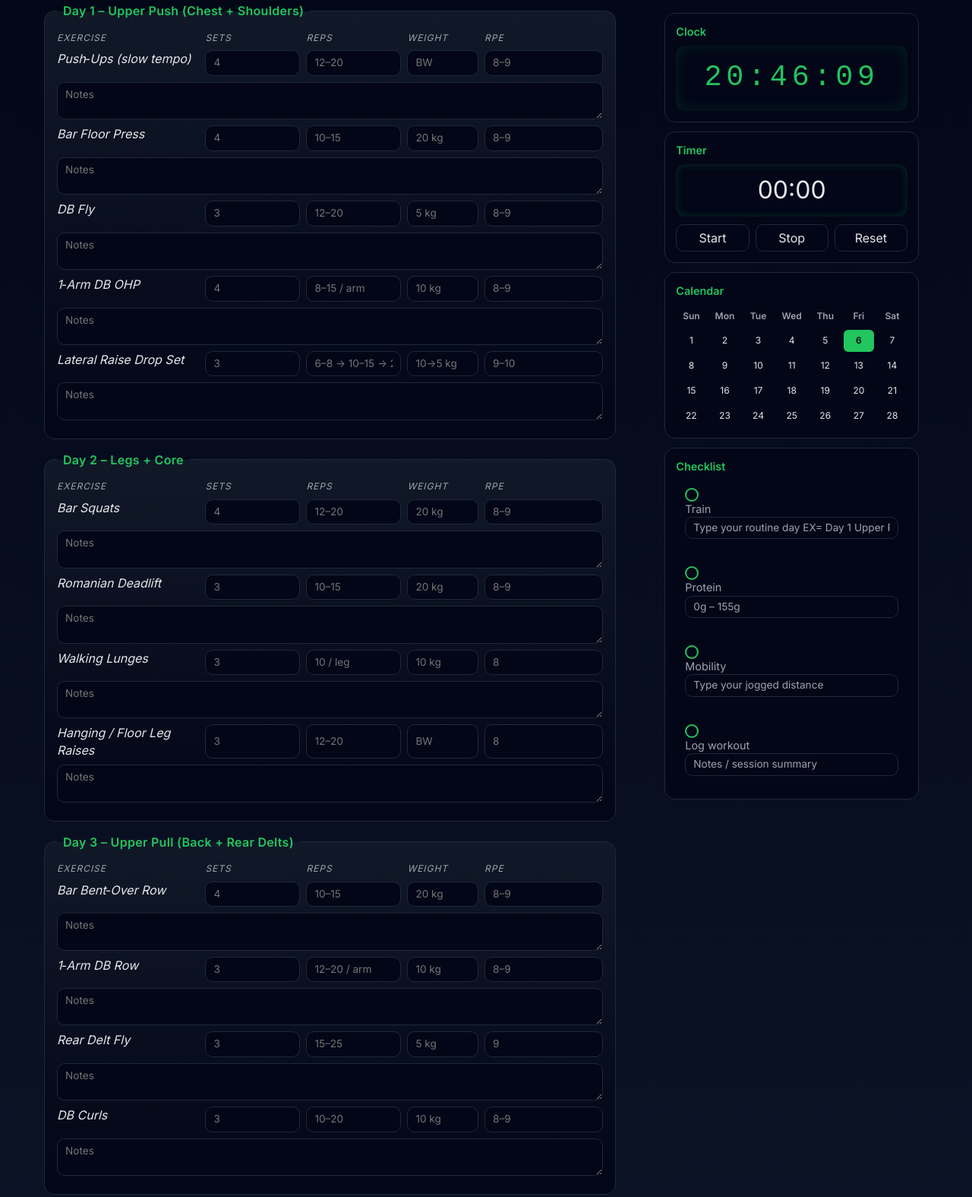
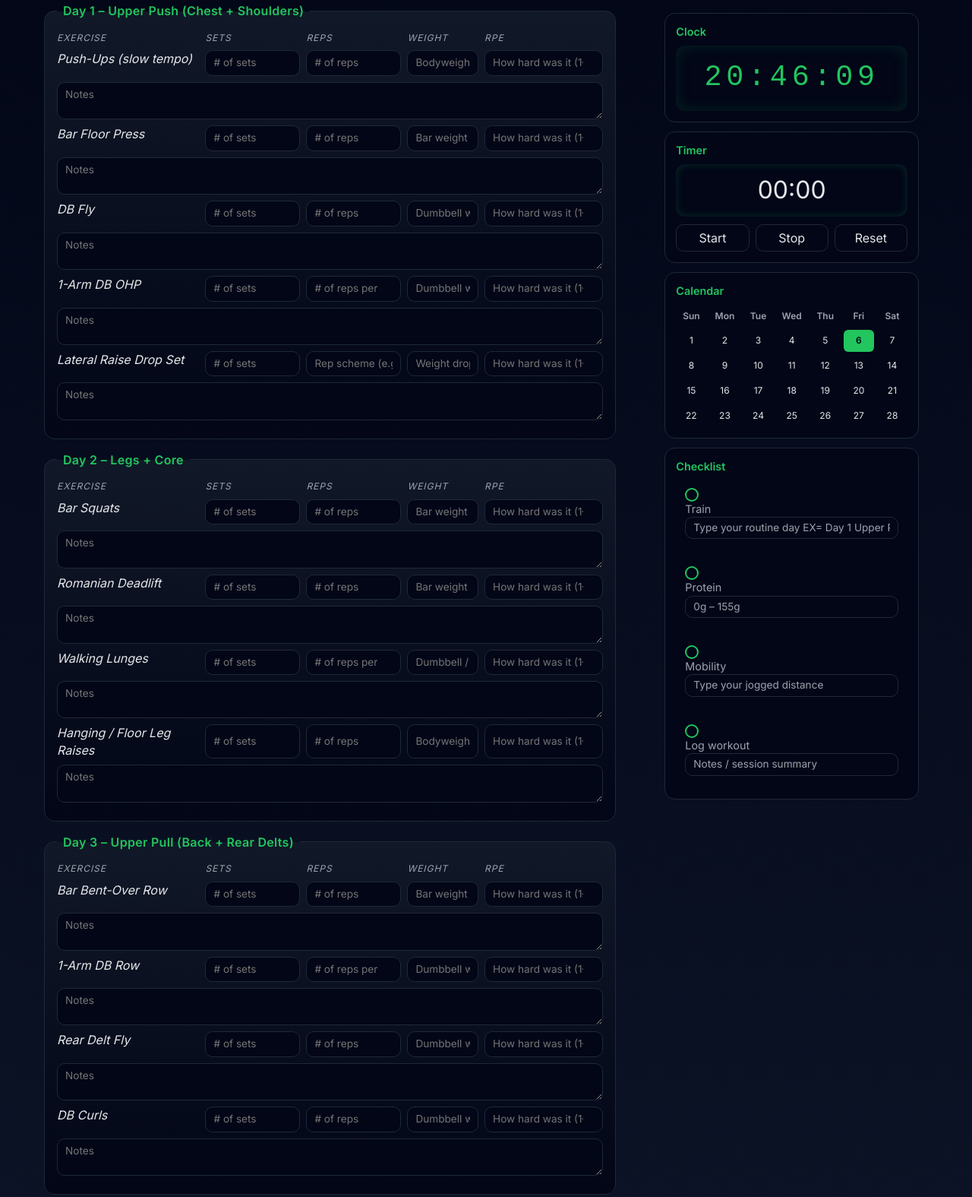
Before and after one commit to AndrewArocha/Workout-tracker, a plain HTML site: page index.html in a window 1280 px wide. Shown: the part 127-1702 px from the top of the page at 76% size. Drawn offline with Linux system fonts and the light colour scheme.

Commit message:
Refactor exercise sections for clarity and input types

```diff
--- a/index.html
+++ b/index.html
@@ -22,54 +22,56 @@
 <main class="main-column">
 
   <!-- DAY 1 -->
+  <!-- DAY 1 -->
 <fieldset>
   <legend>Day 1 – Upper Push (Chest + Shoulders)</legend>
+
   <div class="exercise header">
     <div>Exercise</div><div>Sets</div><div>Reps</div><div>Weight</div><div>RPE</div>
   </div>
 
   <div class="exercise">
-      <div>Push‑Ups (slow tempo)</div>
-      <input placeholder="4" />
-      <input placeholder="12–20" />
-      <input placeholder="BW" />
-      <input placeholder="8–9" />
+    <div>Push-Ups (slow tempo)</div>
+    <input type="number" min="1" placeholder="# of sets" />
+    <input type="number" min="1" placeholder="# of reps" />
+    <input type="text" placeholder="Bodyweight" />
+    <input type="number" min="1" max="10" step="0.5" placeholder="How hard was it (1–10)" />
     <textarea class="notes" placeholder="Notes"></textarea>
   </div>
 
   <div class="exercise">
     <div>Bar Floor Press</div>
-      <input placeholder="4" />
-      <input placeholder="10–15" />
-      <input placeholder="20 kg" />
-      <input placeholder="8–9" />
+    <input type="number" min="1" placeholder="# of sets" />
+    <input type="number" min="1" placeholder="# of reps" />
+    <input type="text" placeholder="Bar weight" />
+    <input type="number" min="1" max="10" step="0.5" placeholder="How hard was it (1–10)" />
     <textarea class="notes" placeholder="Notes"></textarea>
   </div>
 
   <div class="exercise">
     <div>DB Fly</div>
-      <input placeholder="3" />
-      <input placeholder="12–20" />
-      <input placeholder="5 kg" />
-      <input placeholder="8–9" />
+    <input type="number" min="1" placeholder="# of sets" />
+    <input type="number" min="1" placeholder="# of reps" />
+    <input type="text" placeholder="Dumbbell weight" />
+    <input type="number" min="1" max="10" step="0.5" placeholder="How hard was it (1–10)" />
     <textarea class="notes" placeholder="Notes"></textarea>
   </div>
 
   <div class="exercise">
-      <div>1‑Arm DB OHP</div>
-      <input placeholder="4" />
-      <input placeholder="8–15 / arm" />
-      <input placeholder="10 kg" />
-      <input placeholder="8–9" />
+    <div>1-Arm DB OHP</div>
+    <input type="number" min="1" placeholder="# of sets" />
+    <input type="number" min="1" placeholder="# of reps per arm" />
+    <input type="text" placeholder="Dumbbell weight" />
+    <input type="number" min="1" max="10" step="0.5" placeholder="How hard was it (1–10)" />
     <textarea class="notes" placeholder="Notes"></textarea>
   </div>
 
   <div class="exercise">
     <div>Lateral Raise Drop Set</div>
-      <input placeholder="3" />
-      <input placeholder="6–8 → 10–15 → 20" />
-      <input placeholder="10→5 kg" />
-      <input placeholder="9–10" />
+    <input type="number" min="1" placeholder="# of sets" />
+    <input type="text" placeholder="Rep scheme (e.g. 6–8 → 10–15)" />
+    <input type="text" placeholder="Weight drops used" />
+    <input type="number" min="1" max="10" step="0.5" placeholder="How hard was it (1–10)" />
     <textarea class="notes" placeholder="Notes"></textarea>
   </div>
 </fieldset>
@@ -77,43 +79,44 @@
 <!-- DAY 2 -->
 <fieldset>
   <legend>Day 2 – Legs + Core</legend>
+
   <div class="exercise header">
     <div>Exercise</div><div>Sets</div><div>Reps</div><div>Weight</div><div>RPE</div>
   </div>
 
   <div class="exercise">
     <div>Bar Squats</div>
-      <input placeholder="4" />
-      <input placeholder="12–20" />
-      <input placeholder="20 kg" />
-      <input placeholder="8–9" />
+    <input type="number" min="1" placeholder="# of sets" />
+    <input type="number" min="1" placeholder="# of reps" />
+    <input type="text" placeholder="Bar weight" />
+    <input type="number" min="1" max="10" step="0.5" placeholder="How hard was it (1–10)" />
     <textarea class="notes" placeholder="Notes"></textarea>
   </div>
 
   <div class="exercise">
     <div>Romanian Deadlift</div>
-      <input placeholder="3" />
-      <input placeholder="10–15" />
-      <input placeholder="20 kg" />
-      <input placeholder="8–9" />
+    <input type="number" min="1" placeholder="# of sets" />
+    <input type="number" min="1" placeholder="# of reps" />
+    <input type="text" placeholder="Bar weight" />
+    <input type="number" min="1" max="10" step="0.5" placeholder="How hard was it (1–10)" />
     <textarea class="notes" placeholder="Notes"></textarea>
   </div>
 
   <div class="exercise">
     <div>Walking Lunges</div>
-      <input placeholder="3" />
-      <input placeholder="10 / leg" />
-      <input placeholder="10 kg" />
-      <input placeholder="8" />
+    <input type="number" min="1" placeholder="# of sets" />
+    <input type="number" min="1" placeholder="# of reps per leg" />
+    <input type="text" placeholder="Dumbbell / bar weight" />
+    <input type="number" min="1" max="10" step="0.5" placeholder="How hard was it (1–10)" />
     <textarea class="notes" placeholder="Notes"></textarea>
   </div>
 
   <div class="exercise">
     <div>Hanging / Floor Leg Raises</div>
-      <input placeholder="3" />
-      <input placeholder="12–20" />
-      <input placeholder="BW" />
-      <input placeholder="8" />
+    <input type="number" min="1" placeholder="# of sets" />
+    <input type="number" min="1" placeholder="# of reps" />
+    <input type="text" placeholder="Bodyweight" />
+    <input type="number" min="1" max="10" step="0.5" placeholder="How hard was it (1–10)" />
     <textarea class="notes" placeholder="Notes"></textarea>
   </div>
 </fieldset>
@@ -121,43 +124,44 @@
 <!-- DAY 3 -->
 <fieldset>
   <legend>Day 3 – Upper Pull (Back + Rear Delts)</legend>
+
   <div class="exercise header">
     <div>Exercise</div><div>Sets</div><div>Reps</div><div>Weight</div><div>RPE</div>
   </div>
 
   <div class="exercise">
-      <div>Bar Bent‑Over Row</div>
-      <input placeholder="4" />
-      <input placeholder="10–15" />
-      <input placeholder="20 kg" />
-      <input placeholder="8–9" />
+    <div>Bar Bent-Over Row</div>
+    <input type="number" min="1" placeholder="# of sets" />
+    <input type="number" min="1" placeholder="# of reps" />
+    <input type="text" placeholder="Bar weight" />
+    <input type="number" min="1" max="10" step="0.5" placeholder="How hard was it (1–10)" />
     <textarea class="notes" placeholder="Notes"></textarea>
   </div>
 
   <div class="exercise">
-      <div>1‑Arm DB Row</div>
-      <input placeholder="3" />
-      <input placeholder="12–20 / arm" />
-      <input placeholder="10 kg" />
-      <input placeholder="8–9" />
+    <div>1-Arm DB Row</div>
+    <input type="number" min="1" placeholder="# of sets" />
+    <input type="number" min="1" placeholder="# of reps per arm" />
+    <input type="text" placeholder="Dumbbell weight" />
+    <input type="number" min="1" max="10" step="0.5" placeholder="How hard was it (1–10)" />
     <textarea class="notes" placeholder="Notes"></textarea>
   </div>
 
   <div class="exercise">
     <div>Rear Delt Fly</div>
-      <input placeholder="3" />
-      <input placeholder="15–25" />
-      <input placeholder="5 kg" />
-      <input placeholder="9" />
+    <input type="number" min="1" placeholder="# of sets" />
+    <input type="number" min="1" placeholder="# of reps" />
+    <input type="text" placeholder="Dumbbell weight" />
+    <input type="number" min="1" max="10" step="0.5" placeholder="How hard was it (1–10)" />
     <textarea class="notes" placeholder="Notes"></textarea>
   </div>
 
   <div class="exercise">
     <div>DB Curls</div>
-      <input placeholder="3" />
-      <input placeholder="10–20" />
-      <input placeholder="10 kg" />
-      <input placeholder="8–9" />
+    <input type="number" min="1" placeholder="# of sets" />
+    <input type="number" min="1" placeholder="# of reps" />
+    <input type="text" placeholder="Dumbbell weight" />
+    <input type="number" min="1" max="10" step="0.5" placeholder="How hard was it (1–10)" />
     <textarea class="notes" placeholder="Notes"></textarea>
   </div>
 </fieldset>
@@ -165,46 +169,48 @@
 <!-- DAY 4 -->
 <fieldset>
   <legend>Day 4 – Arms + Shoulder Finisher</legend>
+
   <div class="exercise header">
     <div>Exercise</div><div>Sets</div><div>Reps</div><div>Weight</div><div>RPE</div>
   </div>
 
   <div class="exercise">
-      <div>Close‑Grip Push‑Ups</div>
-      <input placeholder="3" />
-      <input placeholder="AMRAP" />
-      <input placeholder="BW" />
-      <input placeholder="9" />
+    <div>Close-Grip Push-Ups</div>
+    <input type="number" min="1" placeholder="# of sets" />
+    <input type="number" min="1" placeholder="# of reps (AMRAP)" />
+    <input type="text" placeholder="Bodyweight" />
+    <input type="number" min="1" max="10" step="0.5" placeholder="How hard was it (1–10)" />
     <textarea class="notes" placeholder="Notes"></textarea>
   </div>
 
   <div class="exercise">
     <div>Overhead DB Triceps Extension</div>
-      <input placeholder="3" />
-      <input placeholder="12–20" />
-      <input placeholder="10 kg" />
-      <input placeholder="8–9" />
+    <input type="number" min="1" placeholder="# of sets" />
+    <input type="number" min="1" placeholder="# of reps" />
+    <input type="text" placeholder="Dumbbell weight" />
+    <input type="number" min="1" max="10" step="0.5" placeholder="How hard was it (1–10)" />
     <textarea class="notes" placeholder="Notes"></textarea>
   </div>
 
   <div class="exercise">
     <div>Hammer Curls</div>
-      <input placeholder="3" />
-      <input placeholder="12–20" />
-      <input placeholder="10 kg" />
-      <input placeholder="8–9" />
+    <input type="number" min="1" placeholder="# of sets" />
+    <input type="number" min="1" placeholder="# of reps" />
+    <input type="text" placeholder="Dumbbell weight" />
+    <input type="number" min="1" max="10" step="0.5" placeholder="How hard was it (1–10)" />
     <textarea class="notes" placeholder="Notes"></textarea>
   </div>
 
   <div class="exercise">
     <div>Lateral Raise Burnout</div>
-      <input placeholder="3" />
-      <input placeholder="20–30" />
-      <input placeholder="5 kg" />
-      <input placeholder="9–10" />
+    <input type="number" min="1" placeholder="# of sets" />
+    <input type="number" min="1" placeholder="# of reps" />
+    <input type="text" placeholder="Dumbbell weight" />
+    <input type="number" min="1" max="10" step="0.5" placeholder="How hard was it (1–10)" />
     <textarea class="notes" placeholder="Notes"></textarea>
   </div>
 </fieldset>
+
 
 </main>
 
```
Lines whose indentation alone changed are shown as unchanged.
